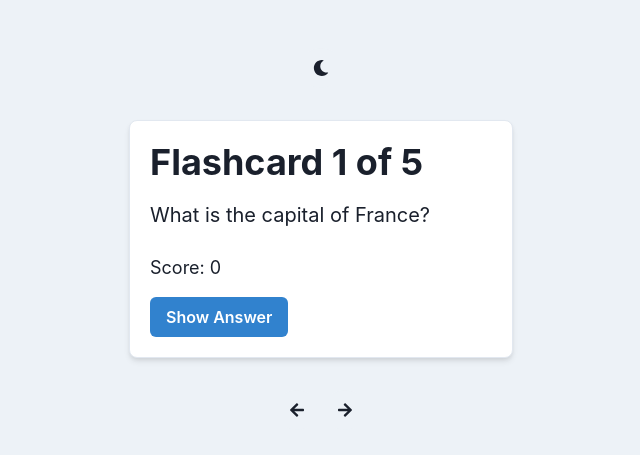
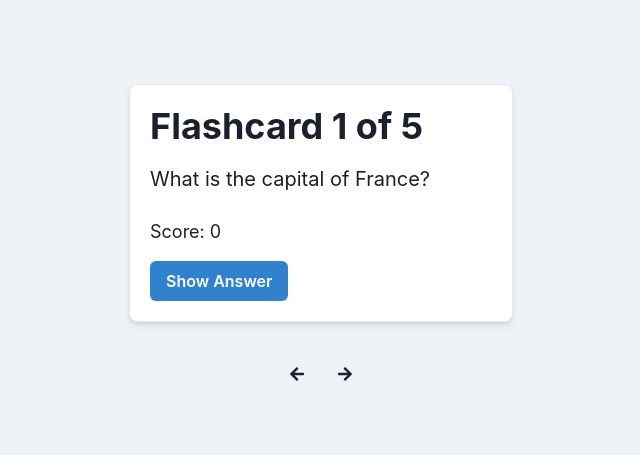
Before and after one commit to GPT-Engineer-App/flashcard-master, a React (Vite) app: page / in a window 1280 px wide. Shown: the part 161-616 px from the top of the page, without its empty margins (319-959 px from the left). Built offline with nearby package versions, Linux system fonts and the light colour scheme.

Commit message:
Removed the theme switch functionality from the Index page by deleting the IconButton responsible for toggling the color mode and the associated `useColorMode` hook.
Prompt: Remove theme switch

```diff
--- a/src/pages/Index.jsx
+++ b/src/pages/Index.jsx
@@ -1,6 +1,6 @@
 import { useState } from "react";
-import { Box, Button, Flex, Text, useColorMode, VStack, IconButton, useColorModeValue, Heading } from "@chakra-ui/react";
-import { FaSun, FaMoon, FaArrowRight, FaArrowLeft } from "react-icons/fa";
+import { Box, Button, Flex, Text, VStack, IconButton, useColorModeValue, Heading } from "@chakra-ui/react";
+import { FaArrowRight, FaArrowLeft } from "react-icons/fa";
 
 const flashcards = [
   { question: "What is the capital of France?", answer: "Paris" },
@@ -11,7 +11,7 @@ const flashcards = [
 ];
 
 const Index = () => {
-  const { colorMode, toggleColorMode } = useColorMode();
+
   const [currentCard, setCurrentCard] = useState(0);
   const [showAnswer, setShowAnswer] = useState(false);
   const [score, setScore] = useState(0);
@@ -45,7 +45,6 @@ const Index = () => {
   return (
     <Flex direction="column" align="center" justify="center" minH="100vh" p={4} bg={bgColor}>
       <VStack spacing={8}>
-        <IconButton aria-label="Toggle color mode" icon={colorMode === "light" ? <FaMoon /> : <FaSun />} onClick={toggleColorMode} isRound />
         <Box p={5} shadow="md" borderWidth="1px" borderRadius="lg" bg={cardColor} w="sm">
           <Heading mb={4}>
             Flashcard {currentCard + 1} of {flashcards.length}
```
